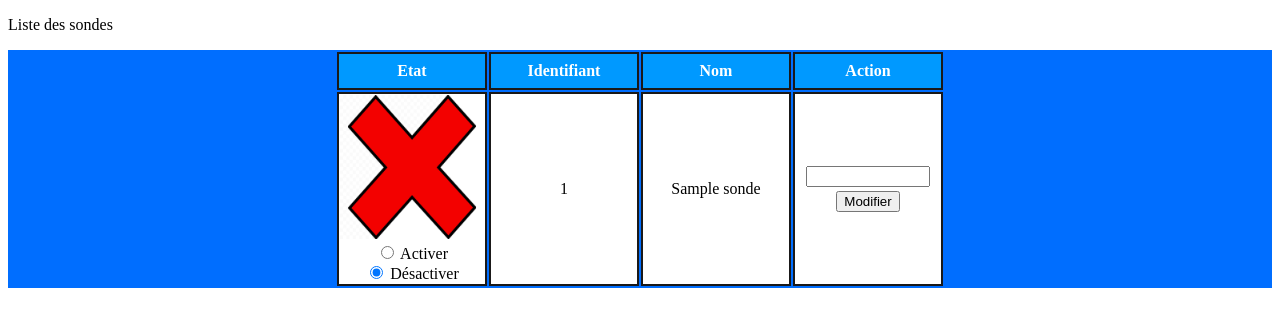
After one commit to xenS14/API-RESTFUL, a Python web app: template vue/templates/gestion_sondes.html in a window 1280 px wide. The commit adds this page. Shown: the top 327 px of the page. Run offline with Jinja, Linux system fonts and the light colour scheme; the template is opened without the code that fills it: most values are stand-ins (such as "Sample title", 1, 10 or a date in 2020).

Commit message:
Ajout de la possibilité de modifier les sondes

```diff
--- /dev/null
+++ b/vue/static/css/gestion_sondes.css
@@ -0,0 +1,44 @@
+tr {
+    text-align: center;
+    width: 20em;
+    background-color: white;
+    /* flex: auto; */
+  }
+
+td {
+    height: 2em;
+    border: 0.15em solid rgb(26, 25, 25);
+    border-collapse: collapse;
+}
+
+.tabdatas {
+    background-color: rgb(0, 110, 255) ;
+    display: flex;
+    justify-content: center;
+    align-items: center;
+}
+
+.coltitre {
+    font-weight: bold;
+    width: 9em;
+    flex:1;
+    background-color: rgb(0, 153, 255);
+    color: #fff;
+}
+
+.active {
+    color: darkgreen;
+}
+
+.inactive {
+    color:brown;
+}
+
+img {
+    max-width: 100%;
+}
+
+.input-name {
+    width: 80%;
+    margin-bottom: 0.3em;;
+}
--- /dev/null
+++ b/vue/static/css/param_alertes.css
@@ -0,0 +1,4 @@
+
+.btn {
+    height: 2.3em;
+}
--- /dev/null
+++ b/vue/templates/gestion_sondes.html
@@ -0,0 +1,66 @@
+<!DOCTYPE html>
+<html lang="fr">
+
+<head>
+    <meta charset="UTF-8">
+    <link rel="stylesheet" href="{{ url_for('static', filename='css/gestion_sondes.css') }}">
+    <script src="{{ url_for('static', filename='js/gestion_sondes.js') }}"></script>
+    <title>{{title}}</title>
+</head>
+<header>
+    <div class="header">
+
+    </div>
+</header>
+
+<body>
+    <div class="tab-sonde">
+        <p id="present-tab-sonde">Liste des sondes</p>
+        <form method="POST" action="">
+            <table class="tabdatas">
+                <tr>
+                    <td class="coltitre">Etat</td>
+                    <td class="coltitre">Identifiant</td>
+                    <td class="coltitre">Nom</td>
+                    <td class="coltitre">Action</td>
+                </tr>
+                {% for sonde in sondes %}
+                <tr class="cell">
+                    <td>
+                        {% if sonde.etat == 1 %}
+                        <img src="static/img/active.png">
+                        <label>
+                            <input type="radio" name="{{sonde.id}}" value="1" checked> Activer<br>
+                        </label>
+                        <label>
+                            <input type="radio" name="{{sonde.id}}" value="0"> Désactiver
+                        </label>
+                        {% else %}
+                        <img src="static/img/inactive.png">
+                        <label>
+                            <input type="radio" name="{{sonde.id}}" value="1"> Activer<br>
+                        </label>
+                        <label>
+                            <input type="radio" name="{{sonde.id}}" value="0" checked> Désactiver
+                        </label>
+                        {% endif %}
+                    </td>
+                    <td>
+                        {{ sonde.id }}
+                    </td>
+                    <td>
+                        {{ sonde.nom }}
+                    </td>
+                    <td>
+                        <input class="input-name" type="text" name="name{{sonde.id}}">
+                        <button type="submit" name="idsonde" value="{{ sonde.id }}">Modifier</button>
+                    </td>
+                </tr>
+                {% endfor %}
+            </table>
+        </form>
+    </div>
+</body>
+<!-- <footer>
+    <h2 class="ip-adress">Adresse IP : 10.133.130.88</h2>
+</footer> -->
```
Also changed, not shown: modele/methodes_metiers.py (+3 -14 lines), vue/affichage_donnees.py (+26 -19 lines), vue/container/historique.html (deleted, +0 -32 lines), vue/container/script.js (deleted, +0 -14 lines), vue/container/template.html (deleted, +0 -23 lines), vue/static/css/homepage.css (+10 -8 lines), vue/static/js/homepage.js (+5 -2 lines), vue/templates/homepage.html (renamed from vue/homepage.html, +17 -9 lines), vue/templates/param_alertes.html (renamed from vue/param_alertes.html, +13 -9 lines), vue/container/temperature.html (deleted), vue/static/img/active.png (added), vue/static/img/inactive.png (added), vue/static/js/gestion_sondes.js (added), vue/static/js/param_alertes.js (added), 1 more files.
